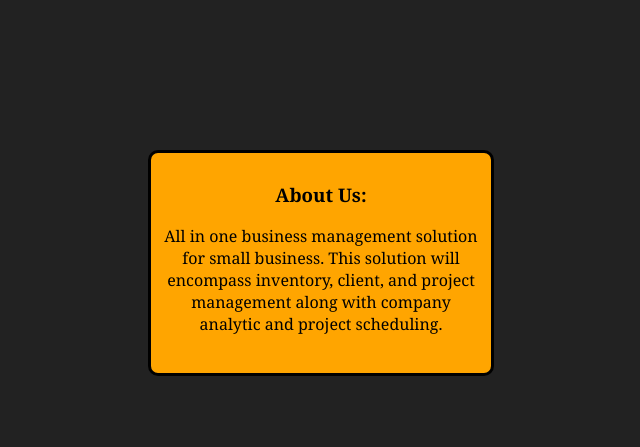
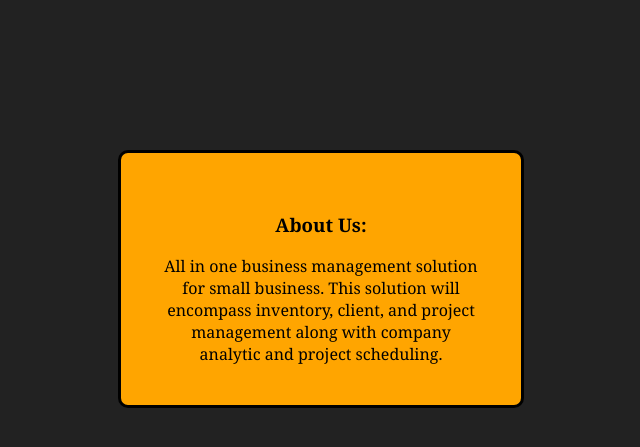
Before and after one commit to remker1/RenoMana, a Flask app: page / in a window 1280 px wide. Shown: the part 150-597 px from the top of the page, without its empty margins (319-959 px from the left). Run offline with Flask 3, Linux system fonts and the light colour scheme.

Commit message:
Minor CSS change to lading page

```diff
--- a/back_end_team/app/static/styles.css
+++ b/back_end_team/app/static/styles.css
@@ -188,10 +188,9 @@ select {
     border: black;
     border-radius: 10px;
     border-style: solid;
-    padding: 10px;
+    padding: 5vh;
     width: 25%; /* Adjust the width as needed */
     margin: auto; /* Center horizontally */
     margin-top: 150px;
     text-align: center; /* Center text horizontally */
-    height: 25vh; /* Adjust the height as needed */
 }
```
